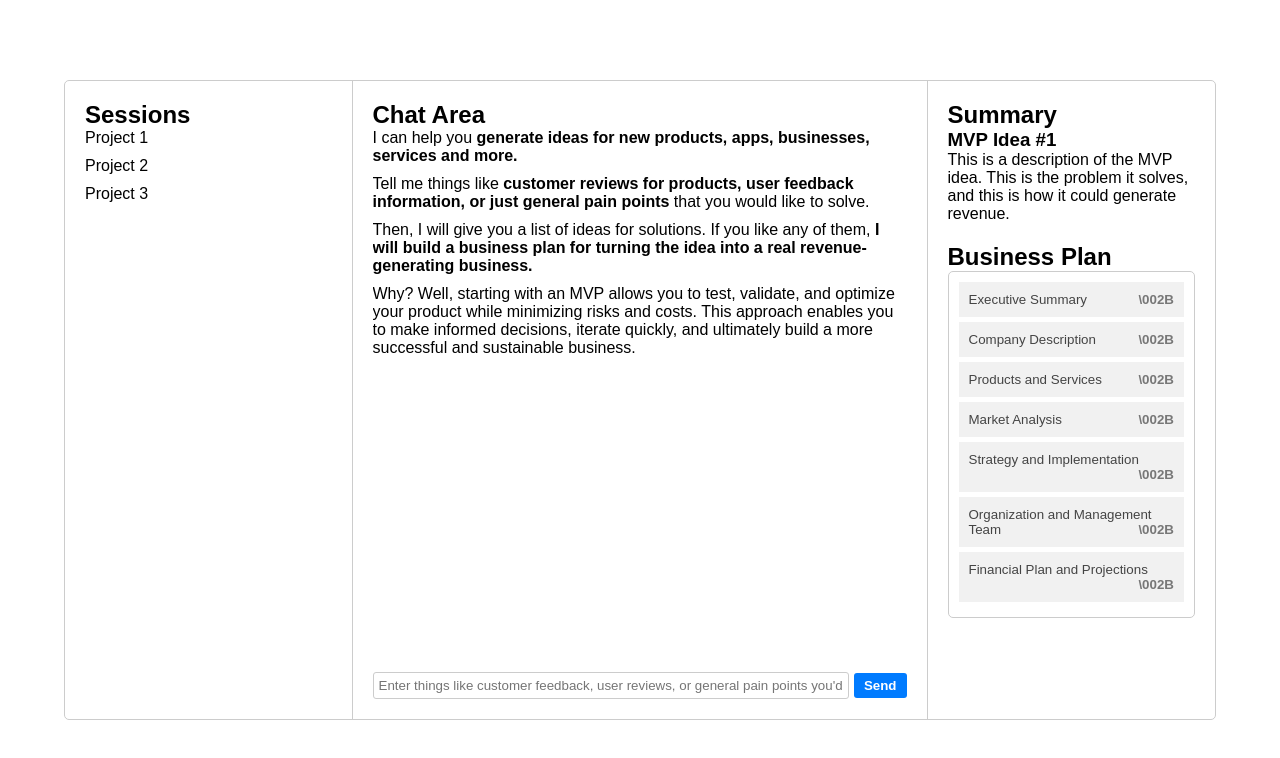
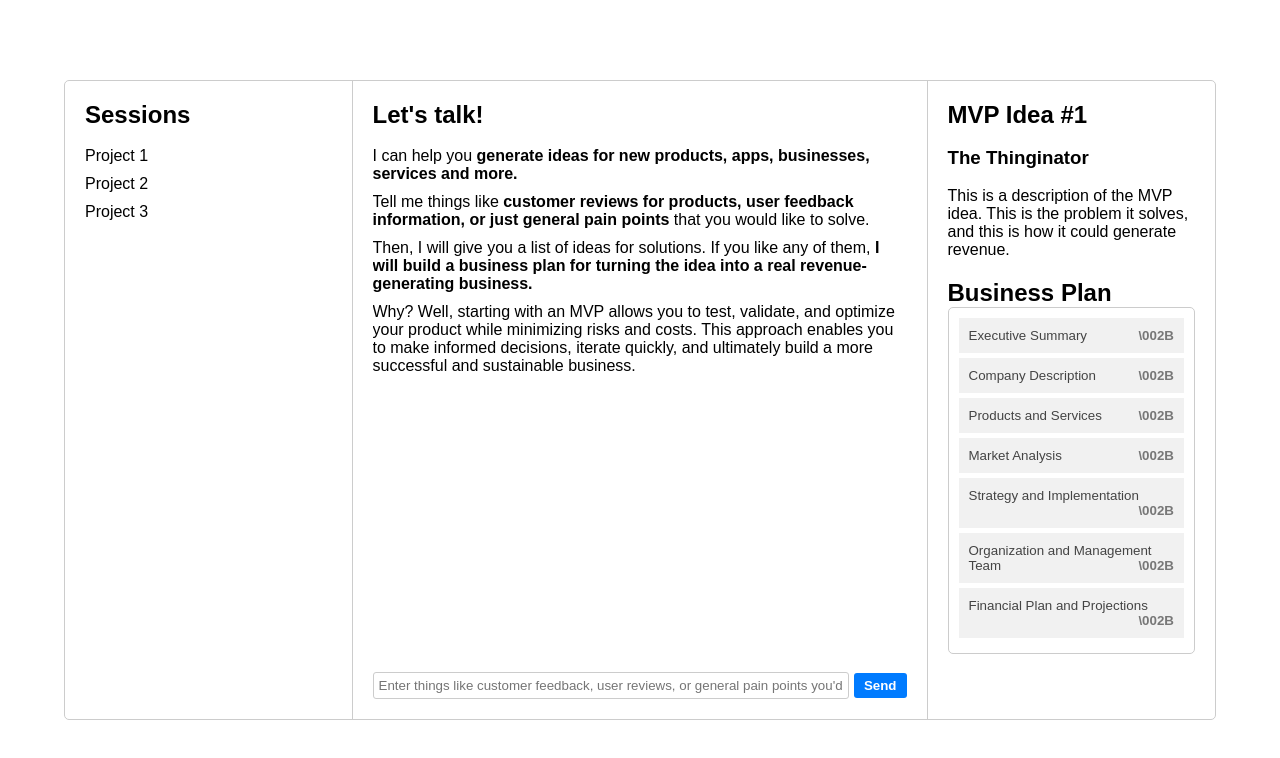
Before and after one commit to kevingduck/MVPGenerator, a plain HTML site: page app.html in a window 1280 px wide. Drawn offline with Linux system fonts and the light colour scheme.

Commit message:
lets talk

```diff
--- a/app.html
+++ b/app.html
@@ -4,7 +4,7 @@
 <head>
     <meta charset="UTF-8">
     <meta name="viewport" content="width=device-width, initial-scale=1.0">
-    <title>Chat Interface</title>
+    <title>MVPGenerator</title>
     <style>
         * {
             box-sizing: border-box;
@@ -162,6 +162,7 @@
     <div class="container">
         <div class="left-panel">
             <h2>Sessions</h2>
+            <br/>
             <ul class="session-list">
                 <li>Project 1</li>
                 <li>Project 2</li>
@@ -170,7 +171,8 @@
             </ul>
         </div>
         <div class="middle-panel">
-            <h2>Chat Area</h2>
+            <h2>Let's talk!</h2>
+            <br/>
             <div class="chat-area">
                 <p>I can help you <strong>generate ideas for new products, apps, businesses, services and more.</strong></p>
 
@@ -190,9 +192,11 @@
             </div>
         </div>
         <div class="right-panel">
-            <h2>Summary</h2>
+            <h2>MVP Idea #1</h2>
+            <br />
             <div class="summary">
-                <h3>MVP Idea #1</h3>
+                <h3>The Thinginator</h3>
+                <br />
                 <p>This is a description of the MVP idea. This is the problem it solves, and this is how it could
                     generate revenue.</p>
             </div>
```
